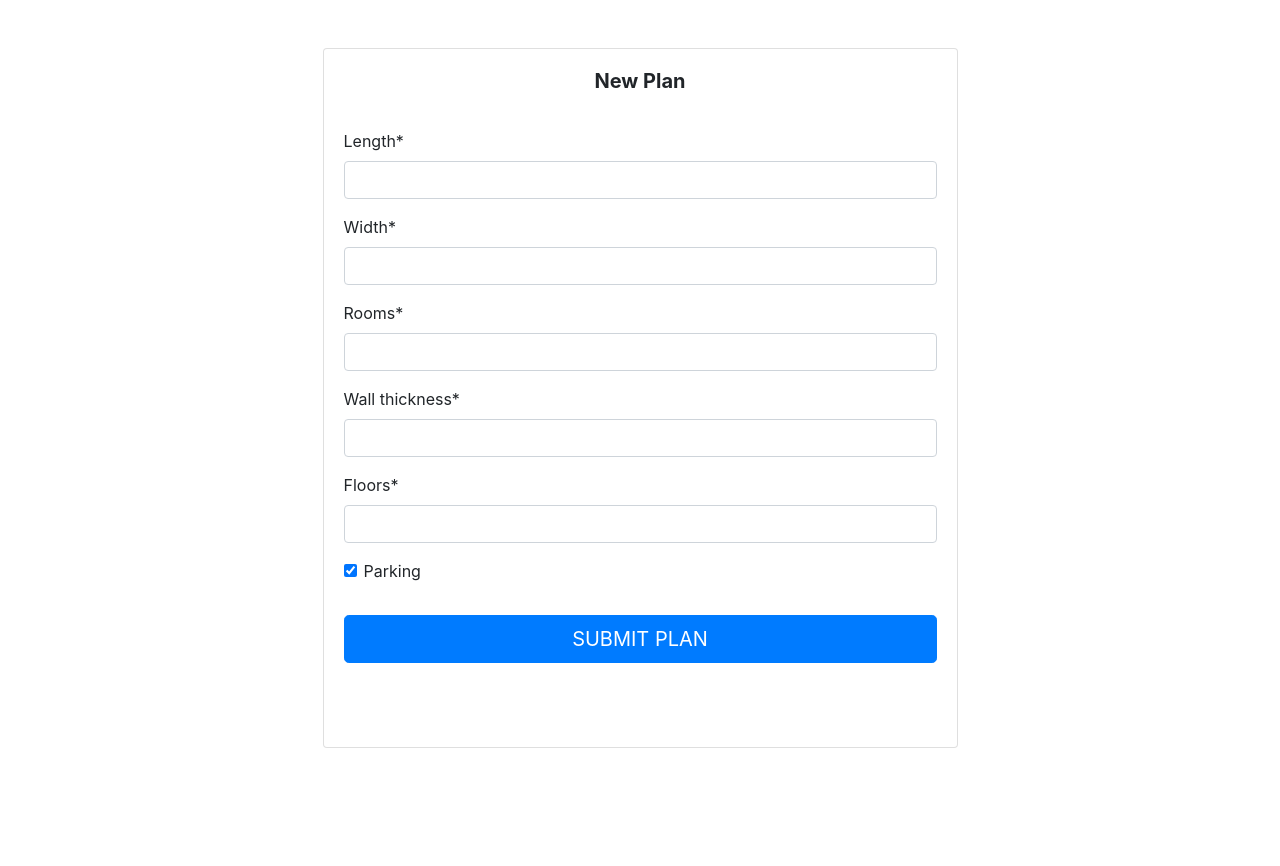
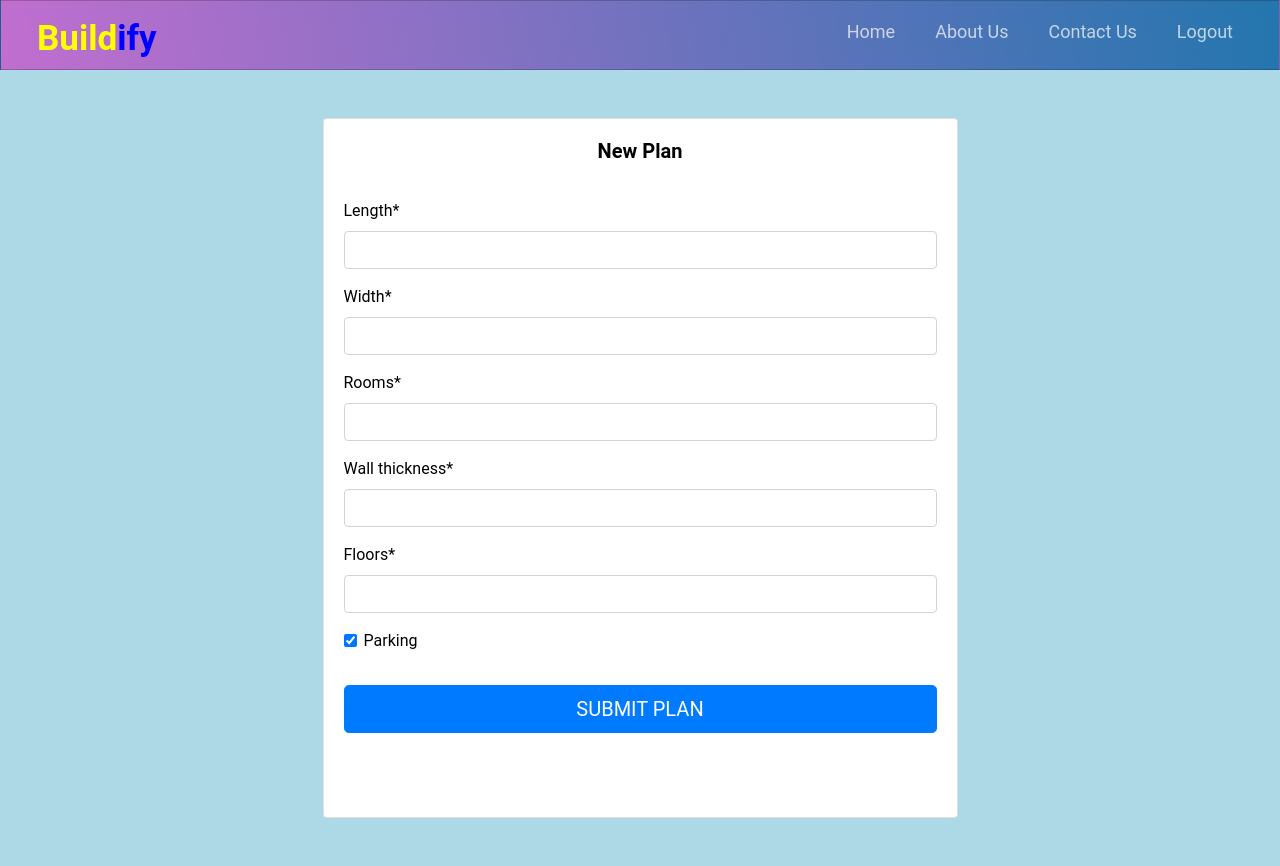
Before and after one commit to Coding-Stack/buildify, a Django app: page /plan/new in a window 1280 px wide. Before the commit the page ends 748 px from the top, so only its background shows below. Run offline with Django 3.2, Linux system fonts and the light colour scheme; some libraries are stand-ins or nearby versions.

Commit message:
Completed designing of pages

```diff
--- a/accounts/models.py
+++ b/accounts/models.py
@@ -43,7 +43,7 @@ class Plan(models.Model):
     elevated_plan = models.ImageField(upload_to = 'elevated',blank=True,default='default.png')
 
 class Construction(models.Model):
-    client = models.OneToOneField(to=Client,on_delete=models.CASCADE)
+    client = models.ForeignKey(to=Client,on_delete=models.CASCADE)
     workers = models.ForeignKey(to=Worker,on_delete=models.CASCADE)
     plan = models.OneToOneField(to=Plan,on_delete=models.CASCADE)
     status = [
--- a/accounts/static/css/login.css
+++ b/accounts/static/css/login.css
@@ -1,7 +1,7 @@
 body {
     margin: 0;
     padding: 0;
-    background-color: #17a2b8;
+    background-color: #98e013;
     height: 100vh;
   }
   #login .container #login-row #login-column #login-box {
--- a/accounts/templates/header.html
+++ b/accounts/templates/header.html
@@ -3,11 +3,180 @@
 <head>
     <meta charset="UTF-8">
     <meta name="viewport" content="width=device-width, initial-scale=1.0">
-    <title>Document</title>
+    <title>Buildify</title>
     <link rel="stylesheet" href="https://maxcdn.bootstrapcdn.com/bootstrap/4.0.0/css/bootstrap.min.css" integrity="sha384-Gn5384xqQ1aoWXA+058RXPxPg6fy4IWvTNh0E263XmFcJlSAwiGgFAW/dAiS6JXm" crossorigin="anonymous">
     <script src="https://ajax.googleapis.com/ajax/libs/jquery/3.5.1/jquery.min.js"></script>
     <script src="https://maxcdn.bootstrapcdn.com/bootstrap/4.0.0/js/bootstrap.min.js" integrity="sha384-JZR6Spejh4U02d8jOt6vLEHfe/JQGiRRSQQxSfFWpi1MquVdAyjUar5+76PVCmYl" crossorigin="anonymous"></script>
-</head>
+
+
+
+    <style>
+* {
+  box-sizing: border-box;
+  padding: 0;
+  margin: 0;
+  color: black;
+}
+
+body {
+  font-family: Roboto, Helvetica, Arial, sans-serif;
+  background:lightblue;
+}
+
+.navbar {
+  font-size: 18px;
+  background-image: linear-gradient(260deg, #2376ae 0%, #c16ecf 100%);
+  border: 1px solid rgba(0, 0, 0, 0.2);
+  padding-bottom: 10px;
+}
+
+.main-nav {
+  list-style-type: none;
+  display: none;
+}
+
+.nav-links {
+  text-decoration: none;
+  color: rgba(255, 255, 255, 0.7);
+
+}
+
+.nav-links:hover{
+    text-decoration: none;
+    font-weight:bold;
+}
+
+.main-nav li {
+  text-align: center;
+  margin: 15px auto;
+}
+
+.logo {
+  display: inline-block;
+  font-size: 22px;
+  margin-top: 10px;
+  margin-left: 20px;
+  color:yellow;
+}
+
+.logo:hover{
+    text-decoration: none;
+    color:thistle;
+}
+
+.navbar-toggle {
+  position: absolute;
+  top: 10px;
+  right: 20px;
+  cursor: pointer;
+  color: rgba(255, 255, 255, 0.8);
+  font-size: 24px;
+}
+
+#chkToggle {
+  display: none;
+}
+
+#chkToggle:checked + ul.main-nav {
+  display: block;
+}
+
+.welcome-message{
+    text-align: center;
+    margin: 20px 20px;
+}
+
+.text-info{
+    text-decoration: none;
+    margin: 20px 20px;
+    border: solid transparent;
+    font-size: x-large;
+    text-align: center;
+    color: black;
+    background-color: white;
+}
+.text-info:hover{
+    font-weight: bold;
+    text-decoration: none;
+    color:black;
+}
+
+.links{
+    display: grid;
+    color: black;
+}
+
+@media only screen and (min-width: 775px) {
+  .navbar {
+    display: flex;
+    justify-content: space-between;
+    padding-bottom: 0;
+    height: 70px;
+    align-items: center;
+  }
+
+  #chkToggle:checked + ul.main-nav {
+    display: flex;
+  }
+
+  .main-nav {
+    display: flex;
+    margin-right: 30px;
+    flex-direction: row;
+    justify-content: flex-end;
+  }
+
+  .main-nav li {
+    margin: 0;
+  }
+
+  .nav-links {
+    margin-left: 40px;
+    color
+  }
+
+  .logo {
+    margin-top: 0;
+    font-weight:bold;
+    font-size: 35px;
+  }
+
+  .navbar-toggle {
+    display: none;
+  }
+
+  .logo:hover,
+  .nav-links:hover {
+    color: rgba(255, 255, 255, 1);
+  }
+}
+
+    </style>
+
+ </head>
+
+  <nav class="navbar">
+    <label class="navbar-toggle" id="js-navbar-toggle" for="chkToggle">
+            <i class="fa fa-bars"></i>
+        </label>
+    <a href="{% url 'home' %}" class="logo">Build<span style="color:blue">ify</span></a>
+    <input type="checkbox" id="chkToggle"></input>
+    <ul class="main-nav" id="js-menu">
+      <li>
+        <a href="{% url 'home' %}" class="nav-links">Home</a>
+      </li>
+      <li>
+        <a href="#" class="nav-links">About Us</a>
+      </li>
+      <li>
+        <a href="#" class="nav-links">Contact Us</a>
+      </li>
+      <li>
+        <a href="{% url 'logout' %}" class="nav-links">Logout</a>
+      </li>
+    </ul>
+  </nav>
+
 <body>
     {% block content %}
     {% endblock content %}
--- a/accounts/templates/login.html
+++ b/accounts/templates/login.html
@@ -1,6 +1,11 @@
 <link href="//maxcdn.bootstrapcdn.com/bootstrap/4.1.1/css/bootstrap.min.css" rel="stylesheet" id="bootstrap-css">
 <script src="//maxcdn.bootstrapcdn.com/bootstrap/4.1.1/js/bootstrap.min.js"></script>
 <script src="//cdnjs.cloudflare.com/ajax/libs/jquery/3.2.1/jquery.min.js"></script>
+<style>
+    body{
+        background-color:rgb(34, 33, 33);
+    }
+</style>
 <!------ Include the above in your HEAD tag ---------->
 
 <body>
--- a/accounts/views.py
+++ b/accounts/views.py
@@ -66,11 +66,11 @@ def signin(request):
         return render(request, 'login.html')
 
 def home(request):
-    if Client.objects.get(user=request.user):
+    if Client.objects.filter(user=request.user):
         curr_user = 'Client'
-    elif Admin.objects.get(user=request.user):
+    elif Admin.objects.filter(user=request.user):
         curr_user ='Admin'
-    elif Worker.objects.get(user=request.user):
+    elif Worker.objects.filter(user=request.user):
         curr_user = 'Worker'
     return render(request,'home.html',{'curr_user':curr_user})
 
@@ -88,7 +88,7 @@ def new_plan(request):
             wall_thickness = form.cleaned_data['wall_thickness']
             floors = form.cleaned_data['floors']
             parking = form.cleaned_data['parking']
-            client = Client.objects.get(user=request.user)
+            client = Client.objects.filter(user=request.user)
             plan = Plan(length=length,width=width,rooms=rooms,wall_thickness=wall_thickness,floors=floors,parking=parking,client=client)
             plan.save()
             return HttpResponse('Thank you!!Our team will shortly design the best plan suited for you')
@@ -101,6 +101,7 @@ def new_plan(request):
 def get_plan(request, status):
    plans = Plan.objects.filter(Q(status = status),client = Client.objects.get(user=request.user) )
    return render(request,'get_plans.html',{'plans':plans})
+
 def update_plan(request,id):
     plan = Plan.objects.get(id=id)
     if request.method == 'POST':
```
Also changed, not shown: accounts/templates/home.html (+12 -8 lines), accounts/templates/index.html (+148 -2 lines), accounts/migrations/0001_initial.py, accounts/migrations/0002_auto_20201029_2237.py (deleted), accounts/migrations/0002_auto_20201029_2320.py (added), db.sqlite3, static/media/drawing/IMG_20160828_130250.jpg (added), static/media/drawing/IMG_20161121_092708.jpg (added).
